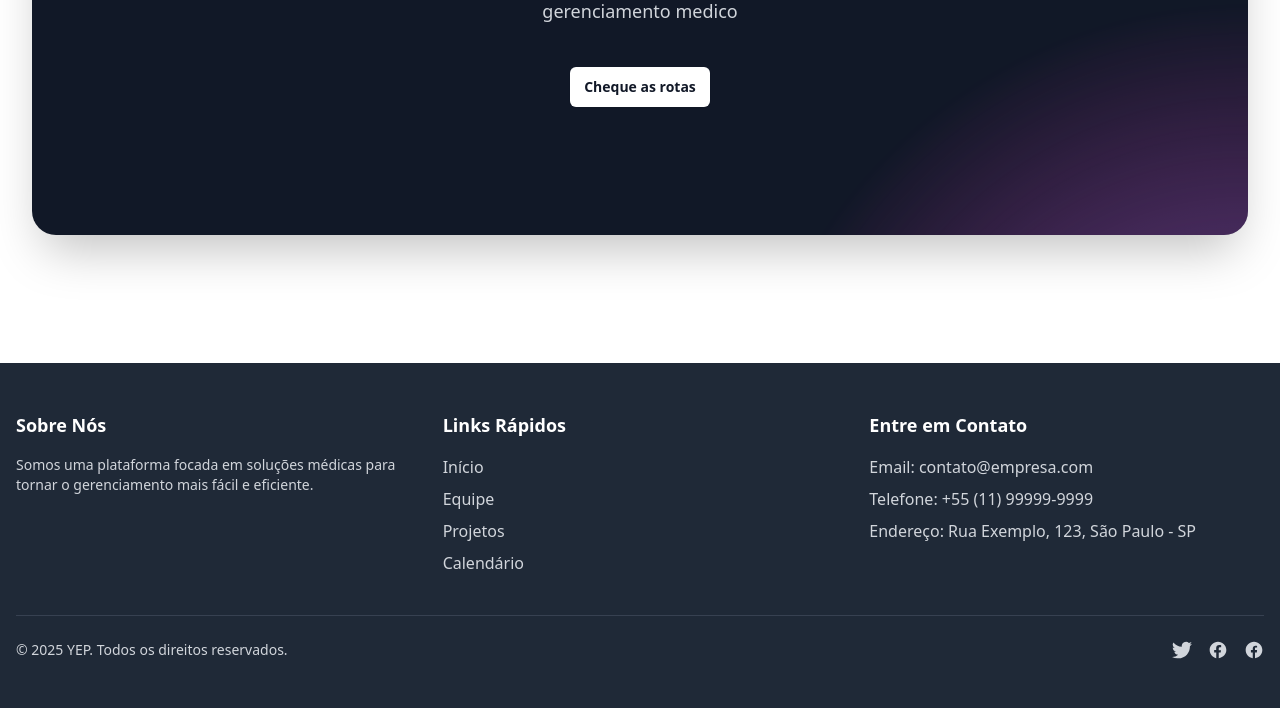
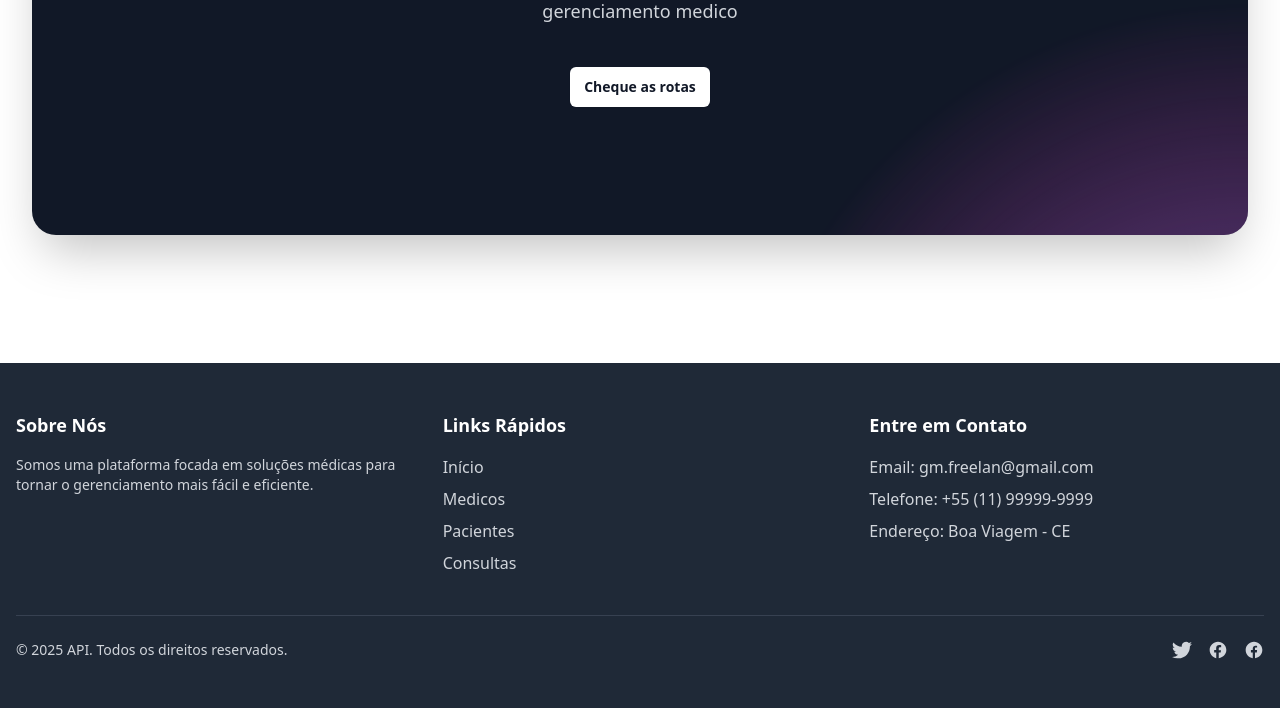
Before and after one commit to GabrielGuerreir0/PythonAPI, a FastAPI app: page / in a window 1280 px wide. Shown: the part 421-1129 px from the top of the page. Run offline with FastAPI, Linux system fonts and the light colour scheme; parts of the project's set-up code (start-up, migrations or seed data) failed here and were passed over; some libraries are stand-ins or nearby versions.

Commit message:
interfaces

```diff
--- a/app/templates/index.html
+++ b/app/templates/index.html
@@ -5,7 +5,7 @@
   <meta charset="UTF-8">
   <meta name="viewport" content="width=device-width, initial-scale=1.0">
   <script src="https://cdn.tailwindcss.com"></script>
-  <title>YEP</title>
+  <title>API</title>
 </head>
 
 <body>
@@ -85,13 +85,13 @@
               <a href="/" class="hover:underline">Início</a>
             </li>
             <li class="mb-2">
-              <a href="/listaMedicos" class="hover:underline">Equipe</a>
+              <a href="/listaMedicos" class="hover:underline">Medicos</a>
             </li>
             <li class="mb-2">
-              <a href="/projetos" class="hover:underline">Projetos</a>
+              <a href="/listaPacientes" class="hover:underline">Pacientes</a>
             </li>
             <li class="mb-2">
-              <a href="/calendario" class="hover:underline">Calendário</a>
+              <a href="/listaConsultas" class="hover:underline">Consultas</a>
             </li>
           </ul>
         </div>
@@ -102,7 +102,7 @@
           <ul>
             <li class="mb-2">
               <span>Email: </span>
-              <a href="mailto:contato@empresa.com" class="hover:underline">contato@empresa.com</a>
+              <a href="mailto:contato@empresa.com" class="hover:underline">gm.freelan@gmail.com</a>
             </li>
             <li class="mb-2">
               <span>Telefone: </span>
@@ -110,14 +110,14 @@
             </li>
             <li class="mb-2">
               <span>Endereço: </span>
-              Rua Exemplo, 123, São Paulo - SP
+              Boa Viagem - CE
             </li>
           </ul>
         </div>
       </div>
 
       <div class="mt-8 border-t border-gray-700 pt-6 flex flex-col md:flex-row items-center justify-between">
-        <p class="text-sm">© 2025 YEP. Todos os direitos reservados.</p>
+        <p class="text-sm">© 2025 API. Todos os direitos reservados.</p>
         <div class="flex mt-4 md:mt-0 space-x-4">
           <a href="#" class="hover:text-white">
             <svg xmlns="http://www.w3.org/2000/svg" fill="currentColor" viewBox="0 0 24 24" class="h-5 w-5">
```
